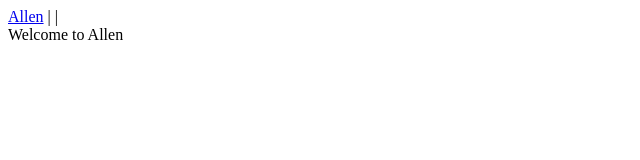
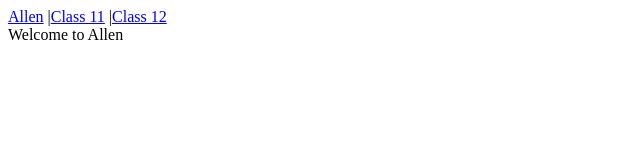
Before and after one commit to Harmankhurana/Cohort-3-Full-Stack-WebDevelopment, a React (Vite) app in the folder Week 10 - React.js Advance/SPAs-and-Routing/: page / in a window 1280 px wide. Shown: the top 160 px of the page, without its empty margins (0-640 px from the left). Built offline with nearby package versions, Linux system fonts and the light colour scheme.

Commit message:
feat: Creating navigation by using anchore tags

```diff
--- a/Week 10 - React.js Advance/SPAs-and-Routing/src/Router.jsx
+++ b/Week 10 - React.js Advance/SPAs-and-Routing/src/Router.jsx
@@ -8,8 +8,8 @@ function ReactRouter() {
         <div>
             {/* dumb way of doing navigation */}
             <a href="/" >Allen</a> |
-            <a href="/neet/online-coaching-class-11" /> |
-            <a href="/neet/online-coaching-class-12" />
+            <a href="/neet/online-coaching-class-11">Class 11</a> |
+            <a href="/neet/online-coaching-class-12">Class 12</a>
 
             {/* making a BrowserRouter wrapper, we will wrap our application in BrowserRouter */}
             <BrowserRouter>
```
